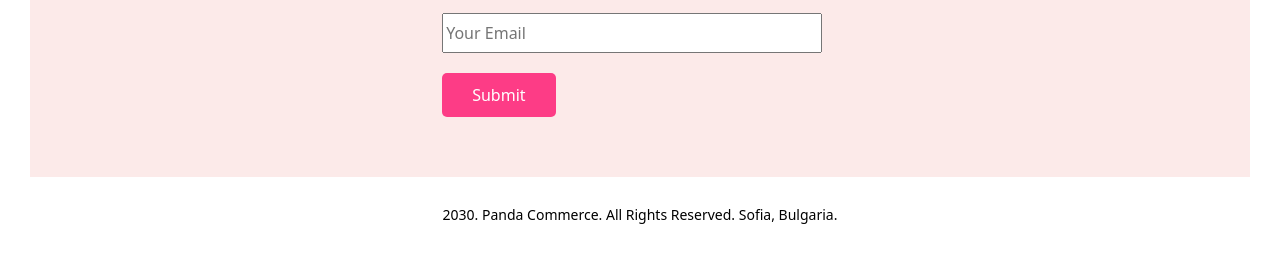
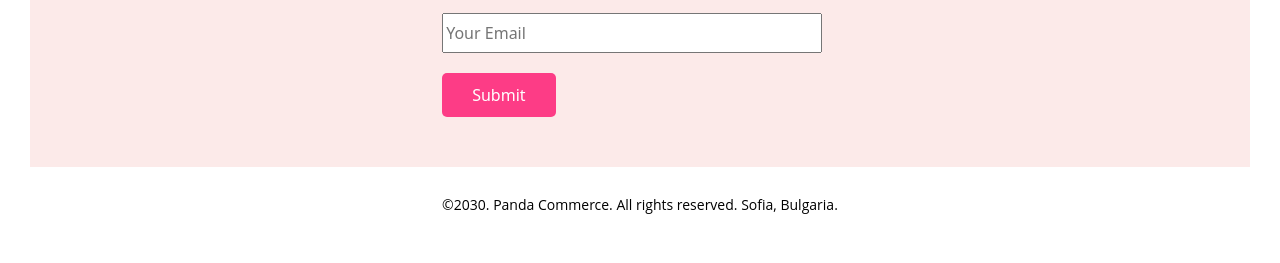
Before and after one commit to ajoy11s/assignment-one-task3, a plain HTML site: page index.html in a window 1280 px wide. Shown: the part 143-406 px from the top of the page. Drawn offline with nearby package versions, Linux system fonts and the light colour scheme.

Commit message:
Commit Change

```diff
--- a/index.html
+++ b/index.html
@@ -29,7 +29,7 @@
          </section>
          <footer>
             <small>
-              2030. Panda Commerce. All Rights Reserved. Sofia, Bulgaria.
+              ©2030. Panda Commerce. All rights reserved. Sofia, Bulgaria.
             </small>
           </footer>
          </body>
--- a/main.css
+++ b/main.css
@@ -1,6 +1,6 @@
 .main-section-body{
  background-color: #FCEAE9;
- height: 300px;
+ height: 290px;
  margin: 20px 30px 20px 30px;
 
 }
@@ -33,4 +33,5 @@ footer {
     text-align: center;
     padding: 5px;
     color: #000;
+    font-family: "Open Sans", sans-serif;
   }
```
